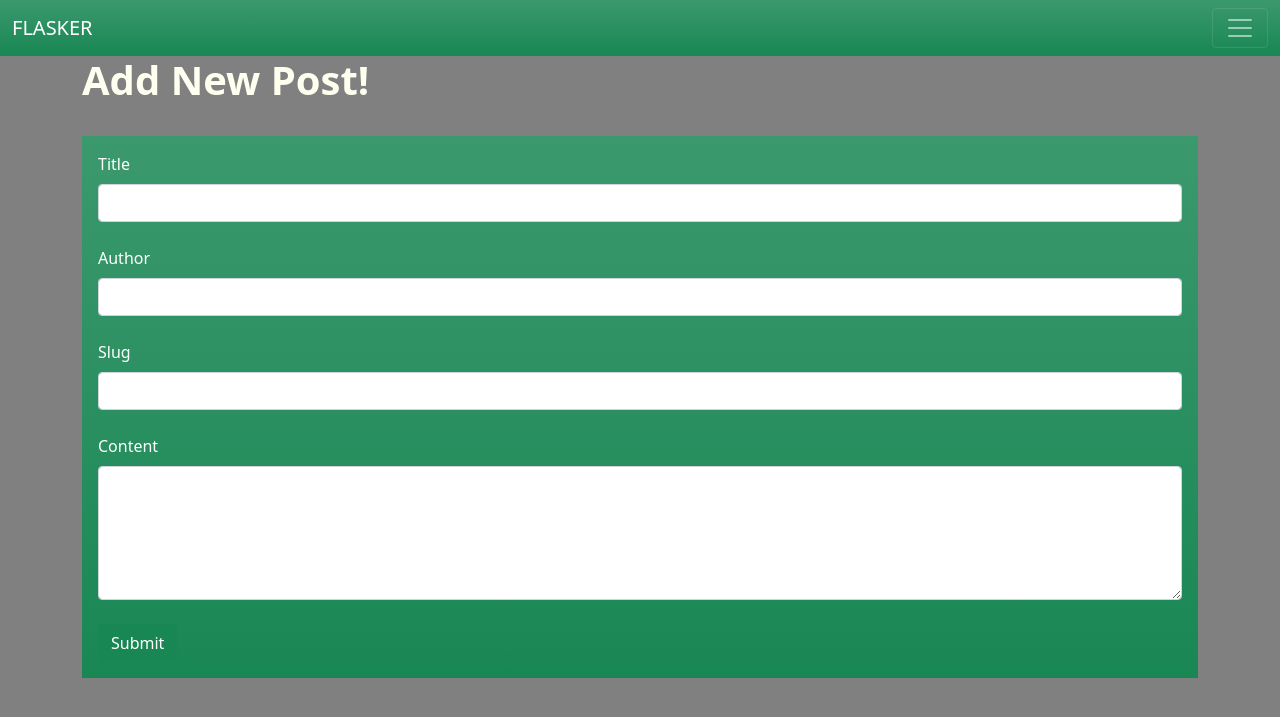
After one commit to dixonp91/Flasker-examples, a Flask app: page /add-post in a window 1280 px wide. The commit adds this page. Shown: the top 717 px of the page. Run offline with Flask 2, Linux system fonts and the light colour scheme; data that the repository does not hold is empty; some libraries are stand-ins or nearby versions.

Commit message:
start of blog post examples

```diff
--- a/app.py
+++ b/app.py
@@ -2,14 +2,20 @@ from enum import unique
 from os import name
 
 from flask import Flask, render_template, redirect, flash, request
+
 from flask_wtf import FlaskForm
 from wtforms import StringField, SubmitField, PasswordField, BooleanField, ValidationError
+from wtforms.fields.core import DateField
+from wtforms.fields.simple import TextField
 from wtforms.validators import DataRequired, EqualTo, Length
+from wtforms.widgets import TextArea
 
 from flask_sqlalchemy import SQLAlchemy
 from flask_migrate import Migrate
+
 from datetime import datetime
 from werkzeug.security import generate_password_hash, check_password_hash
+from werkzeug.datastructures import Authorization
 
 #create Falsk Instance
 app = Flask(__name__)
@@ -36,6 +42,15 @@ app.config['SQLALCHEMY_TRACK_MODIFICATIONS'] = False
 db = SQLAlchemy(app)
 migrate = Migrate(app, db)
 
+#create post class
+class Post(db.Model):
+    id = db.Column(db.Integer, primary_key=True)
+    title = db.Column(db.String(250))
+    content = db.Column(db.Text)
+    author = db.Column(db.String(255))
+    date_post = db.Column(db.DateTime, default = datetime.utcnow)
+    slug = db.Column(db.String(255))
+
 #create db class
 class User(db.Model):
     id= db.Column(db.Integer, primary_key = True)
@@ -55,6 +70,14 @@ class User(db.Model):
 
     def verify_password (self, password):
         return check_password_hash(self.password_hash, password)
+
+#create Post Form
+class PostForm(FlaskForm):
+    title =StringField("Title", validators = [DataRequired()])
+    author = StringField("Author", validators=[DataRequired()])
+    content = StringField("Content", validators=[DataRequired()], widget=TextArea())
+    slug = StringField("Slug", )
+    submit_btn = SubmitField("Submit")
 
 #create a class for user form
 class UserForm(FlaskForm):
@@ -79,6 +102,28 @@ class PasswordForm(FlaskForm):
 @app.route("/")
 def index():
     return render_template("index.html")
+
+@app.route('/posts')
+def posts():
+    posts = Post.query.order_by(Post.date_post)
+    return render_template("posts.html", posts=posts)
+
+@app.route("/add-post", methods = ['GET', 'POST'])
+def add_post():
+    form = PostForm()
+
+    if form.validate_on_submit():
+        post = Post(title = form.title.data, author = form.author.data, content = form.content.data, slug = form.slug.data)
+        form.title.data = ""
+        form.author.data = ""
+        form.content.data = ""
+        form.slug.data = ""
+
+        db.session.add(post)
+        db.session.commit()
+        flash("Post Was Submitted!!!")
+    current_posts = Post.query.order_by(Post.date_post)
+    return render_template("add_post.html", form = form, current_posts = current_posts)
 
 @app.route("/login_pw", methods = ["GET", "POST"])
 def login_pw():
--- /dev/null
+++ b/templates/add_post.html
@@ -0,0 +1,49 @@
+{% extends 'base.html' %}
+{% block content %}
+
+
+
+    <h1>Add New Post!</h1>
+    {% for messages in get_flashed_messages() %}
+    <div class="alert alert-success d-flex align-items-center" role="alert">
+        <svg class="bi flex-shrink-0 me-2" width="24" height="24" role="img" aria-label="Success:"><use xlink:href="#check-circle-fill"/></svg>
+        <div>
+            {{messages}}
+        </div>
+        <button type="button" class="btn-close" data-bs-dismiss="alert" aria-label="Close"></button>
+    </div>
+
+    {% endfor %}
+    </br>
+    <div class="p-3 mb-2 bg-success bg-gradient text-white">
+        <form method = 'POST'>
+            {{form.hidden_tag()}}
+
+            {{ form.title.label(class="form-label") }} <br/>
+            {{ form.title(class="form-control") }}
+            <br/>
+
+            {{ form.author.label(class="form-label") }}<br/>
+            {{ form.author(class="form-control") }}
+            <br/>
+
+            {{ form.slug.label(class="form-label") }}<br/>
+            {{ form.slug(class="form-control") }}
+            <br/>
+
+            {{ form.content.label(class="form-label") }}<br/>
+            {{ form.content(class="form-control", rows = 5) }}
+            <br/>
+            {{ form.submit_btn(class="btn btn-success") }}
+        </form>
+
+    </div>
+
+    </br>
+    <table class="table table-success table-hover table-striped">
+        {% for post in current_posts %}
+            <tr><td>{{post.title}}  |  {{post.author}}  | {{post.date_post}} </td></tr>
+
+        {% endfor %}
+    </table>
+{% endblock %}
--- a/templates/navbar.html
+++ b/templates/navbar.html
@@ -16,6 +16,12 @@
           <li class="nav-item">
             <a class="nav-link" href="{{ url_for('user_add') }}">Add User</a>
           </li>
+          <li class="nav-item">
+            <a class="nav-link" href="{{ url_for('add_post') }}">Add Post</a>
+          </li>
+          <li class="nav-item">
+            <a class="nav-link" href="{{ url_for('posts') }}">Read Posts</a>
+          </li>
 
         </ul>
         <span class="navbar-text">
```
Also changed, not shown: templates/posts.html (added, +30 -0 lines).
